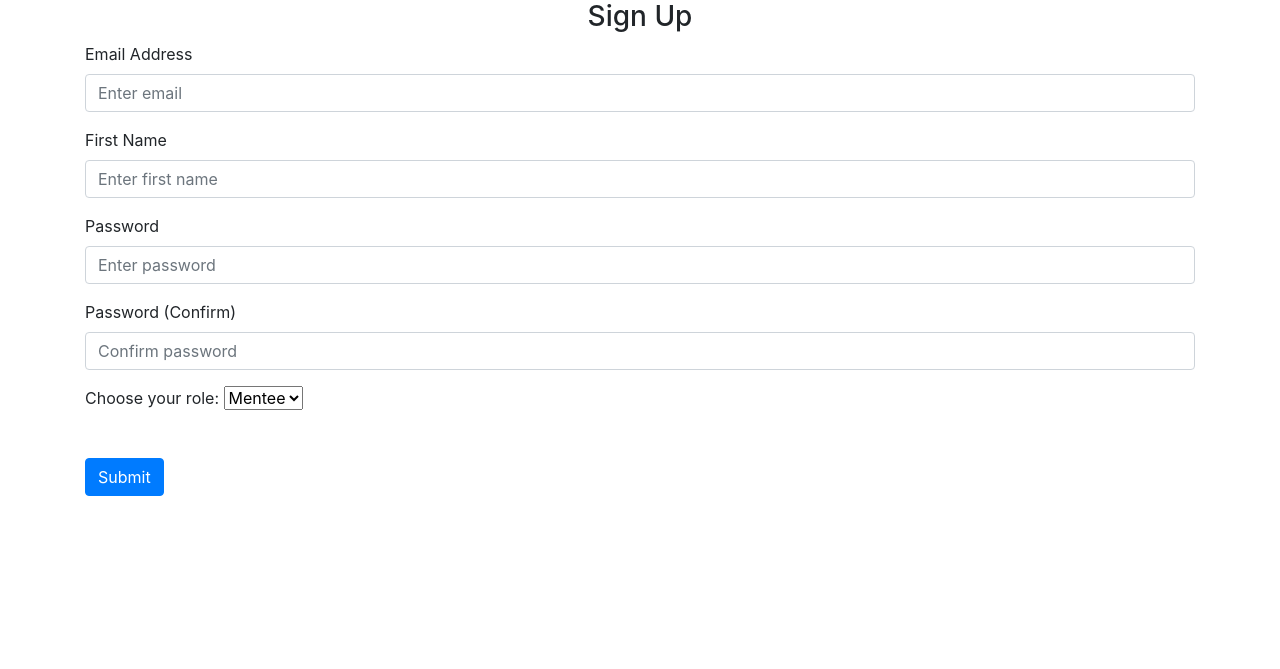
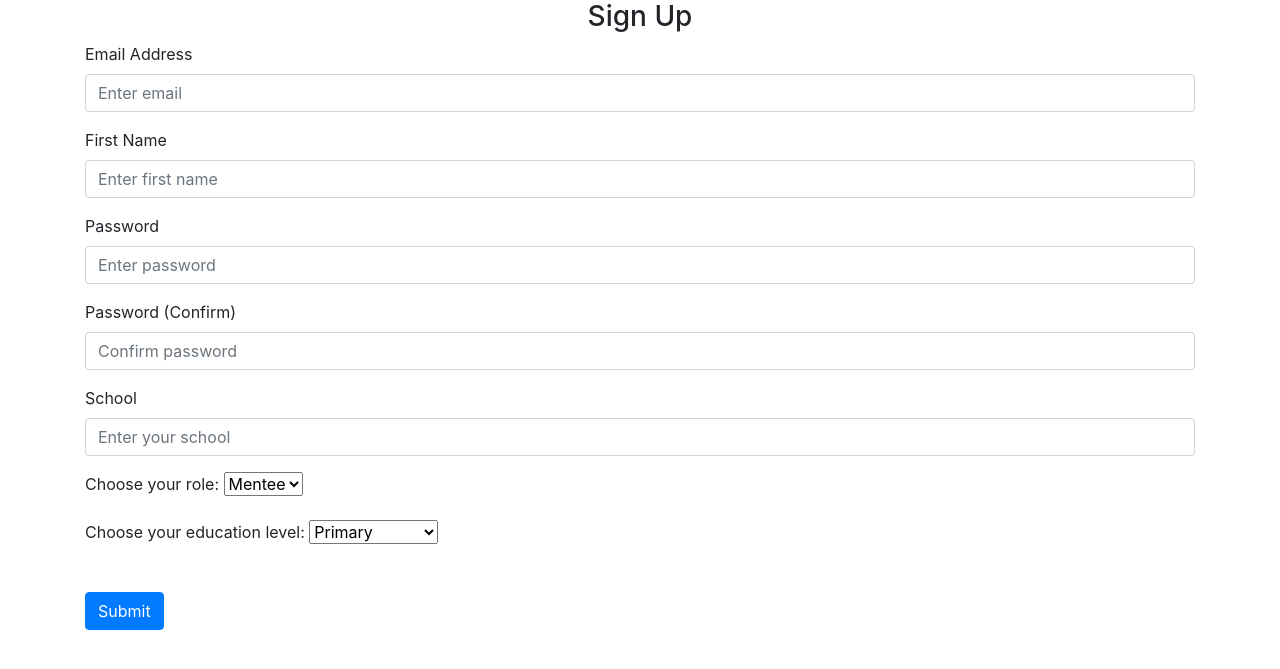
Before and after one commit to zhengfeng-toh/ChickenMcnuggets, a Flask app: page /sign-up in a window 1280 px wide. Shown: the part 56-725 px from the top of the page. Run offline with Flask 3, Linux system fonts and the light colour scheme; some libraries are stand-ins or nearby versions.

Commit message:
added school and edu_level

```diff
--- a/website/auth.py
+++ b/website/auth.py
@@ -42,8 +42,8 @@ def sign_up():
         first_name = request.form.get('firstName')
         password1 = request.form.get('password1')
         password2 = request.form.get('password2')
-        # education_level = request.form.get('education_level')
-        # school = request.form.get('school')
+        education_level = request.form.get('education_level')
+        school = request.form.get('school')
         role = request.form.get('role')
 
         user = User.query.filter_by(email=email).first()
@@ -61,7 +61,7 @@ def sign_up():
             flash('Role must be mentee or mentor', category='error')
         else:
             new_user = User(email=email, first_name=first_name, password=generate_password_hash(
-                password1, method='sha256'), role = role)
+                password1, method='sha256'), role = role, school = school, education_level = education_level)
             db.session.add(new_user)
             db.session.commit()
             login_user(new_user, remember=True)
--- a/website/models.py
+++ b/website/models.py
@@ -18,8 +18,8 @@ class User(db.Model, UserMixin):
     password = db.Column(db.String(150))
     first_name = db.Column(db.String(150))
     post = db.relationship('Post')
-    #education_level = db.Column(db.String(150))
-    #school = db.Column(db.String(150))
+    education_level = db.Column(db.String(150))
+    school = db.Column(db.String(150))
     role = db.Column(db.String(50))
 
 class Mentor(User):
--- a/website/templates/sign_up.html
+++ b/website/templates/sign_up.html
@@ -43,13 +43,23 @@ content %}
     />
   </div>
   <div class="form-group">
+    <label for="school">School</label>
+    <input
+      type="school"
+      class="form-control"
+      id="school"
+      name="school"
+      placeholder="Enter your school"
+    />
+  </div>
+  <div class="form-group">
     <label for="role">Choose your role:</label>
     <select id="role" name="role">
       <option value="mentee">Mentee</option>
       <option value="mentor">Mentor</option>
     </select>
   </div>
-  <!-- <div class="form-group">
+  <div class="form-group">
     <label for="education_level">Choose your education level:</label>
     <select id="education_level" name="education_level">
       <option value="primary">Primary</option>
@@ -58,7 +68,7 @@ content %}
       <option value="polytechnic">Polytechnic</option>
       <option value="unversity">University</option>
     </select>
-  </div> -->
+  </div>
   <br />
   <button type="submit" class="btn btn-primary">Submit</button>
 </form>
```
